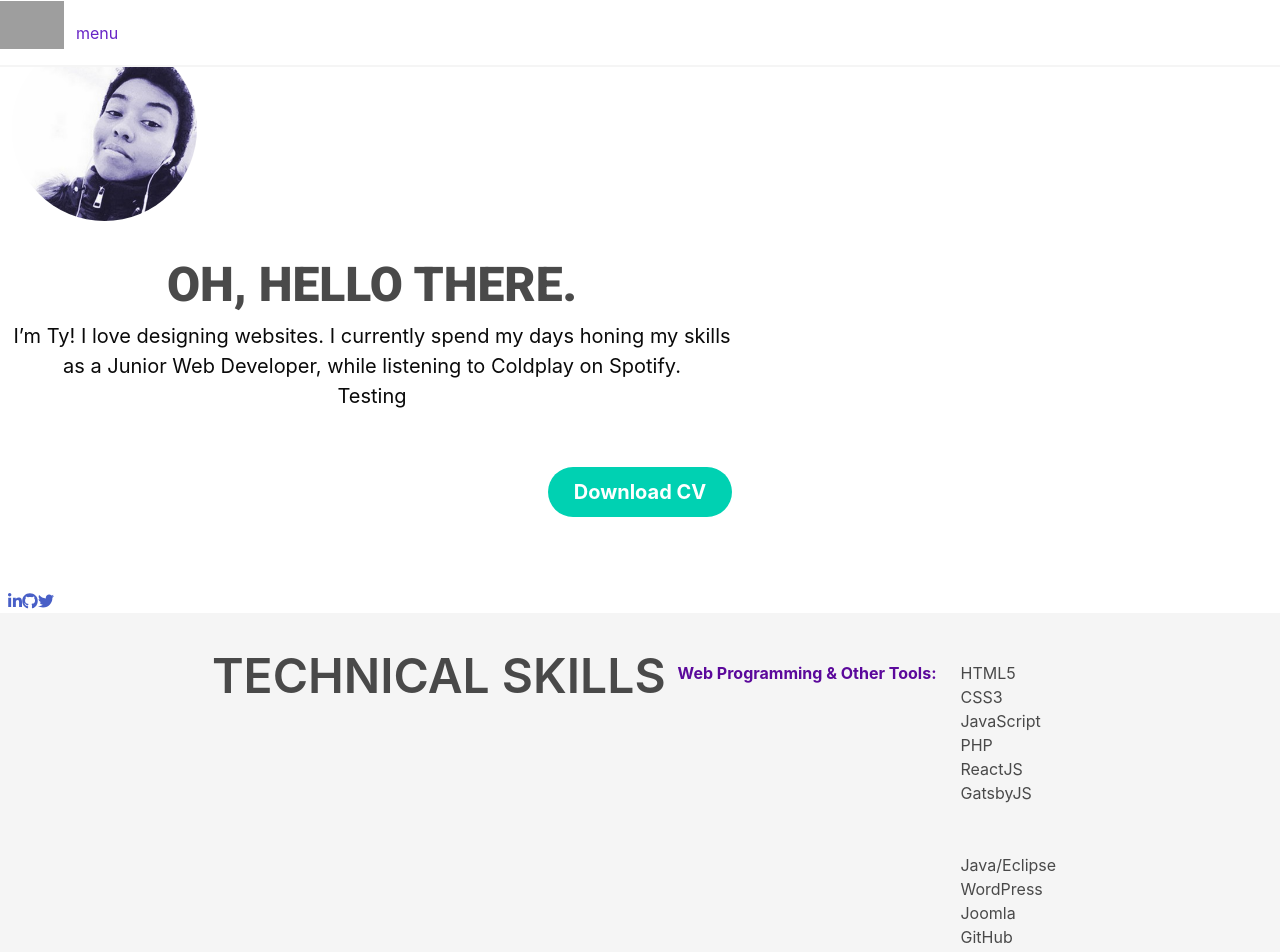
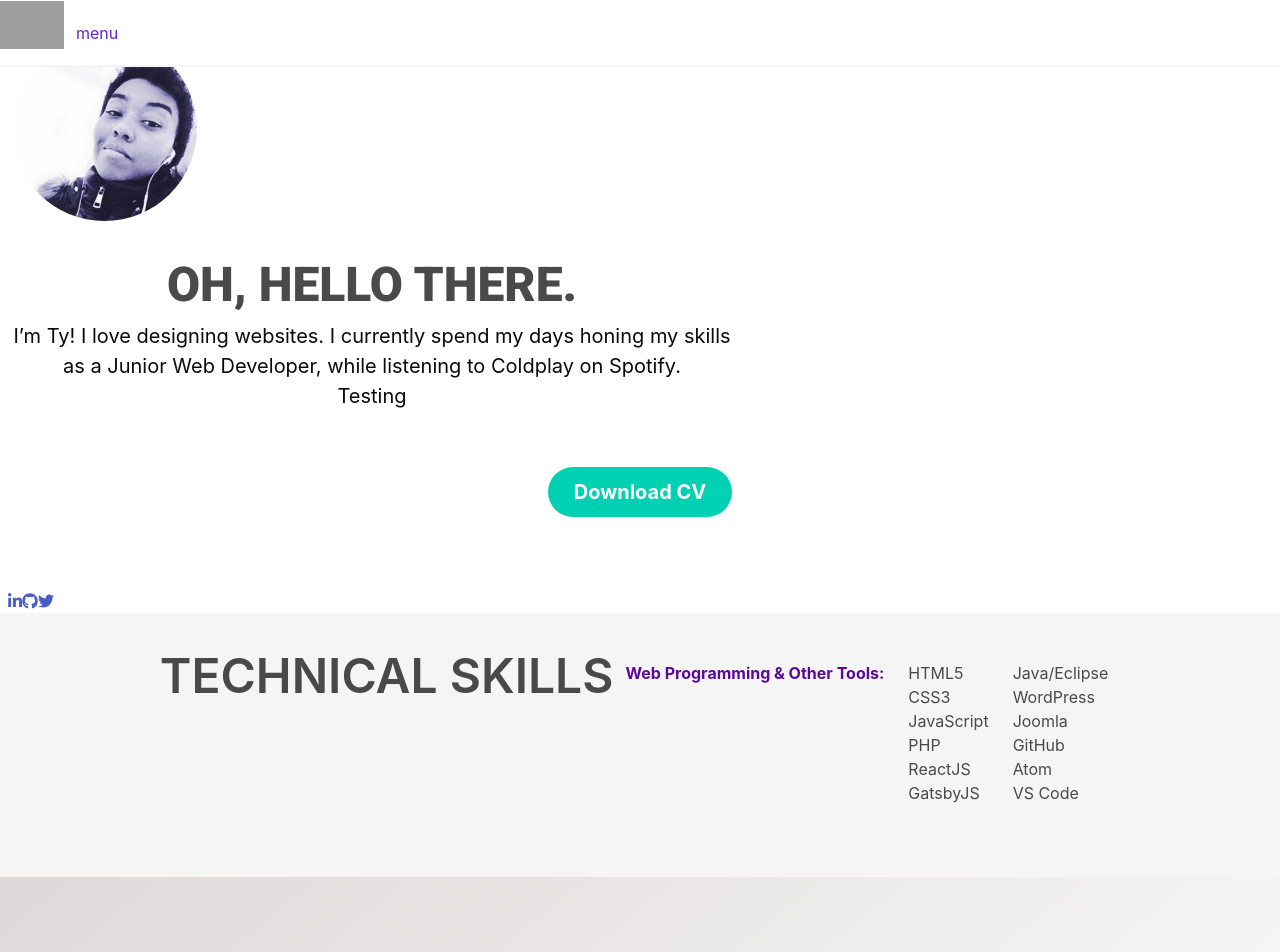
Before and after one commit to tyebanks/react-portfolio, a React (Create React App) app: page / in a window 1280 px wide. Shown: the top 952 px of the page. Built offline with nearby package versions, Linux system fonts and the light colour scheme; grey boxes are pictures that could not be loaded.

Commit message:
incorrect syntax used previously

```diff
--- a/src/sections/Skills.js
+++ b/src/sections/Skills.js
@@ -17,8 +17,8 @@ class Skills extends Component {
             <div className="custom-subheading is-size-5-mobile column is-four-fifths-mobile">
                  {subheading}
             </div>
-            <div className="level-item is-mobile">
-                  <div className="">
+            <div className="level is-mobile">
+                  <div className="level-item">
                      <List text1="HTML5" text2="CSS3" text3="JavaScript" text4="PHP" text5="ReactJS" text6="GatsbyJS"/>
                      <List text1="Java/Eclipse" text2="WordPress" text3="Joomla" text4="GitHub" text5="Atom" text6="VS Code"/>
                      {/* <List text1="Adobe Illustrator" text2="Adobe PhotoShop" text3="Figma" text4="inVision" text5="Discord" text6="Slack"/> */}
```
